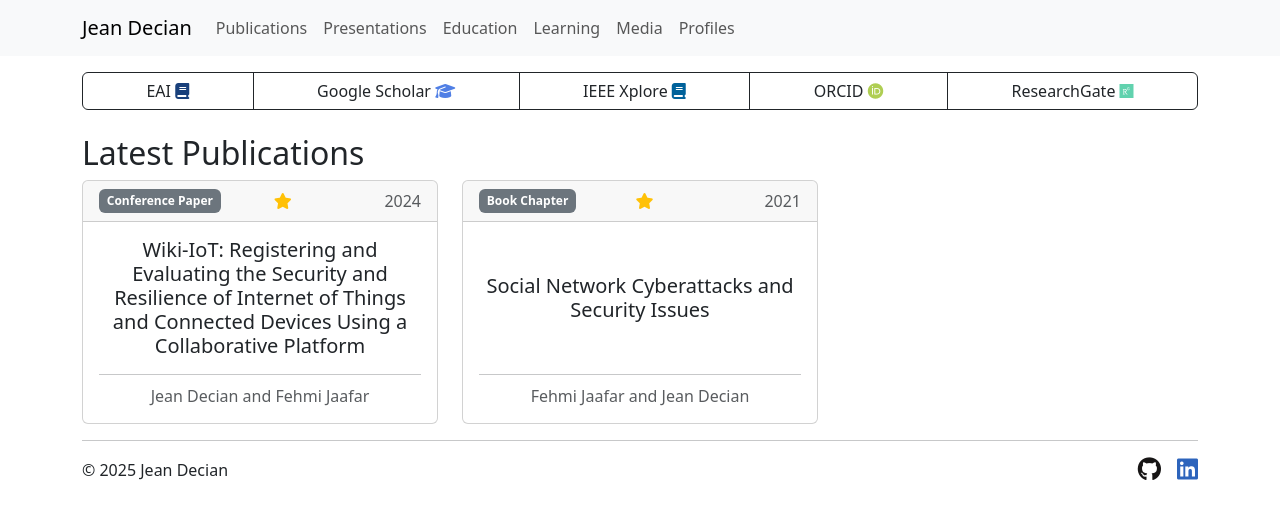
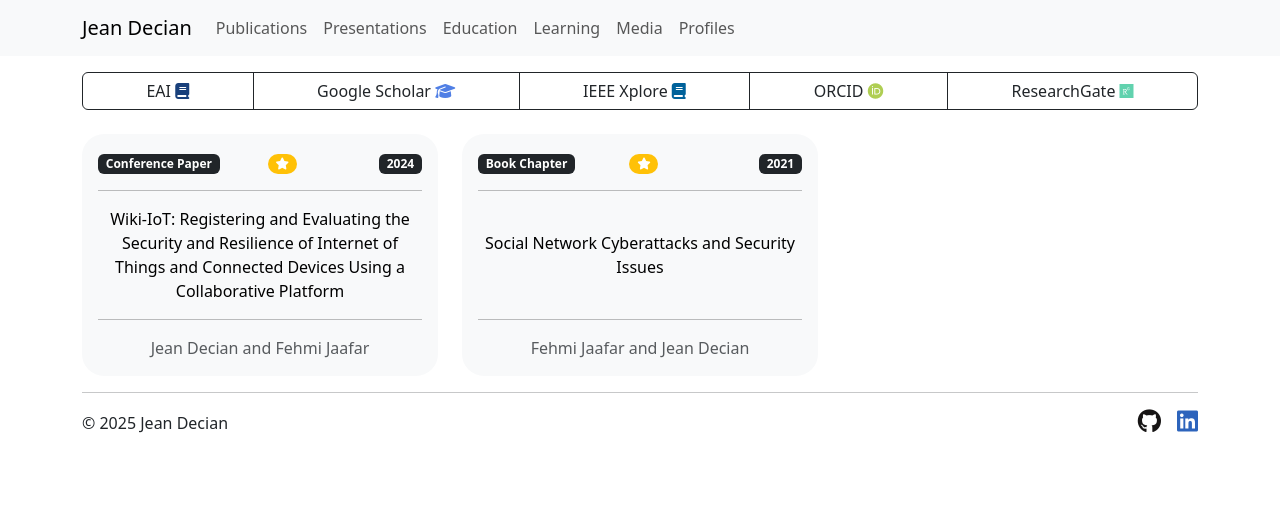
Before and after one commit to jeandecian/info, a Jekyll site: the page built from publications.md, in a window 1280 px wide. Shown: the top 519 px of the page. Built offline with Jekyll 4.4.1, drawn with Linux system fonts in a browser that asks for light colours; nearby versions of some CDN libraries.

Commit message:
update publication card design

```diff
--- a/publications.md
+++ b/publications.md
@@ -18,42 +18,37 @@ permalink: /publications/
     {% endfor %} {% endif %} {% endfor %}
   </div>
   <br />
-  <h2>Latest Publications</h2>
-  <div class="row row-cols-1 row-cols-sm-2 row-cols-md-3 g-4">
+  <div class="row row-cols-1 row-cols-md-2 row-cols-lg-2 row-cols-xl-3 g-4">
     {% for publication in site.data.publications reversed %}
     <div class="col">
-      <div class="card text-center h-100">
-        <div class="card-header">
+      <div
+        class="card text-bg-light text-center h-100 border-0"
+        style="border-radius: 22px"
+      >
+        <div class="card-body d-flex flex-column">
           <div class="row">
             <div class="col">
-              <span
-                class="badge text-bg-secondary w-100 h-100 d-flex align-items-center justify-content-center"
-                >{{ publication.type }}</span
-              >
+              <span class="badge bg-dark">{{ publication.type }}</span>
             </div>
             <div class="col">
               {% if publication.selected %}
-              <span
-                class="fas fa-star text-warning"
-                style="font-size: 1em"
-              ></span>
+              <span class="badge rounded-pill bg-warning">
+                <span class="fas fa-star"></span>
+              </span>
               {% endif %}
             </div>
-            <div class="col text-muted text-end">{{ publication.year }}</div>
+            <div class="col text-end">
+              <span class="badge bg-dark">{{ publication.year }}</span>
+            </div>
           </div>
-        </div>
-        <div class="card-body d-flex flex-column">
-          <h5
-            class="card-title mb-0 flex-grow-1 d-flex align-items-center justify-content-center"
+          <hr />
+          <p
+            class="card-text mb-0 flex-grow-1 d-flex align-items-center justify-content-center"
           >
             {{ publication.title }}
-          </h5>
-          <div>
-            <hr />
-            <h6 class="card-subtitle text-body-secondary">
-              {{ publication.authors }}
-            </h6>
-          </div>
+          </p>
+          <hr />
+          <p class="card-text text-body-secondary">{{ publication.authors }}</p>
         </div>
       </div>
     </div>
```
